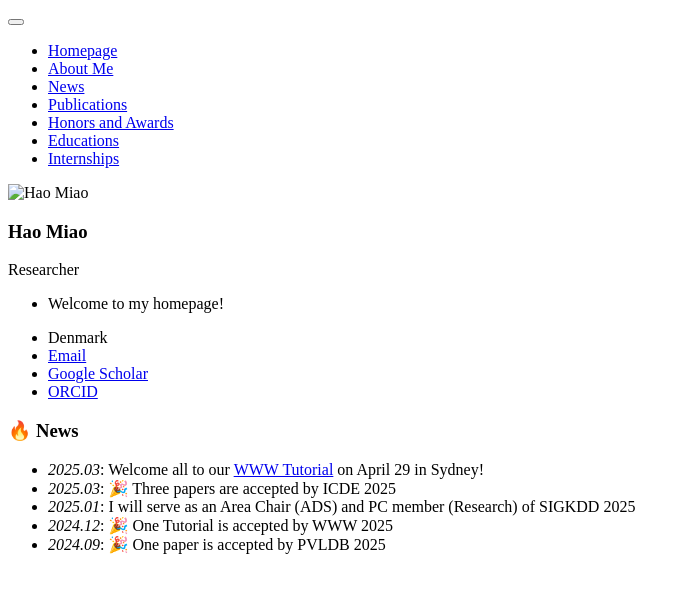
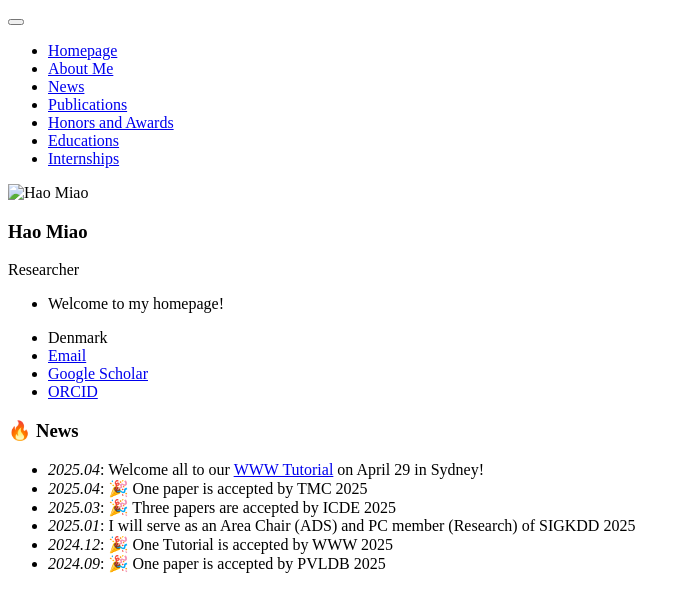
Before and after one commit to MiaoHaoSunny/MiaoHaoSunny.github.io, a Jekyll site: the page built from _pages/includes/news.md, in a window 1280 px wide. Shown: the top 612 px of the page, without its empty margins (0-690 px from the left). Built offline with Jekyll 4.4.1, drawn with Linux system fonts in a browser that asks for light colours; our own code applies the rules of GitHub Pages for plain Markdown files.

Commit message:
Update news.md

```diff
--- a/_pages/includes/news.md
+++ b/_pages/includes/news.md
@@ -1,5 +1,6 @@
 # 🔥 News
-- *2025.03*: Welcome all to our [WWW Tutorial](https://human-mobility.github.io/) on April 29 in Sydney!
+- *2025.04*: Welcome all to our [WWW Tutorial](https://human-mobility.github.io/) on April 29 in Sydney!
+- *2025.04*: 🎉 One paper is accepted by TMC 2025
 - *2025.03*: 🎉 Three papers are accepted by ICDE 2025
 - *2025.01*: I will serve as an Area Chair (ADS) and PC member (Research) of SIGKDD 2025
 - *2024.12*: 🎉 One Tutorial is accepted by WWW 2025
```
